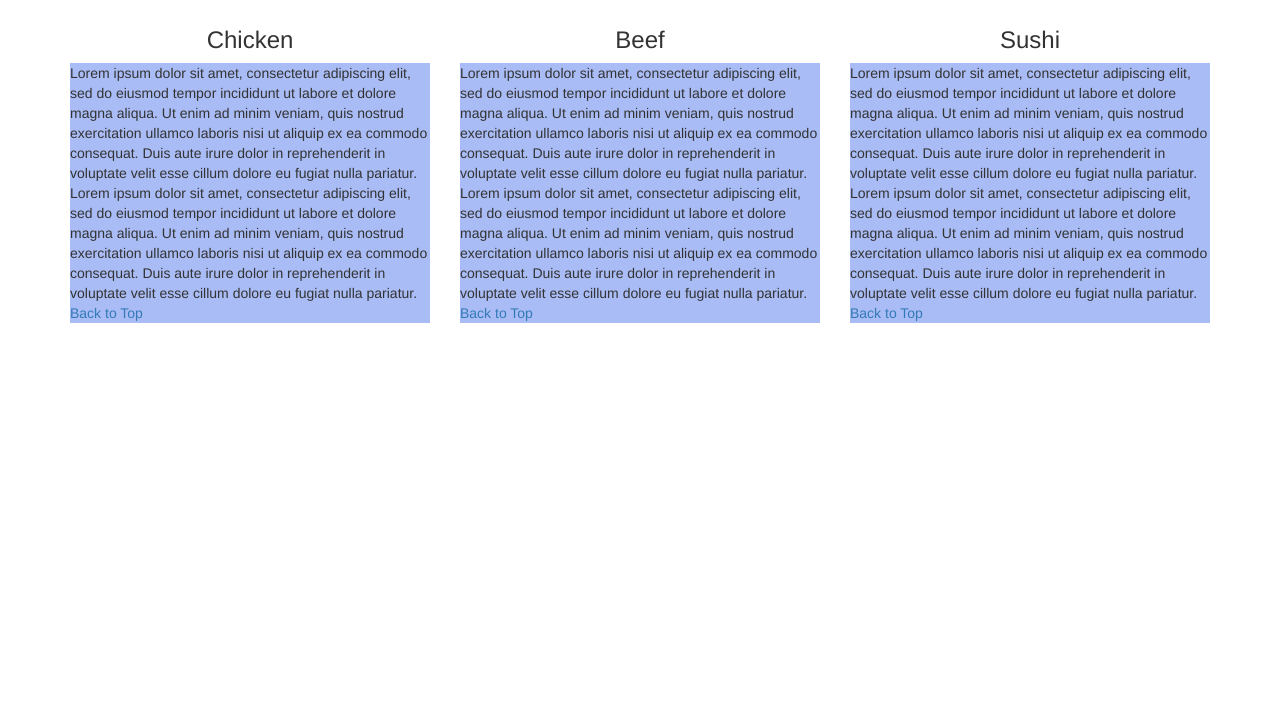
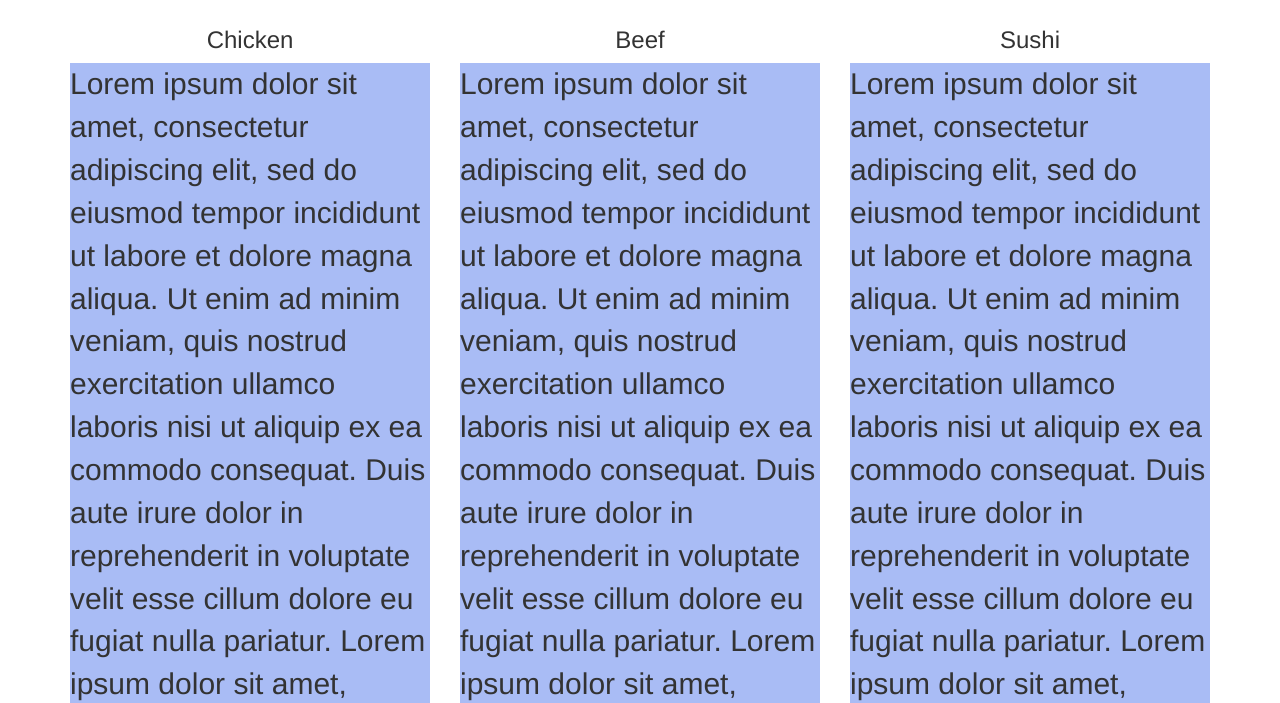
Before and after one commit to marydung/mod3_solution, a plain HTML site: page index.html in a window 1280 px wide. Shown: the part 108-811 px from the top of the page. Drawn offline with Linux system fonts and the light colour scheme.

Commit message:
larger font

```diff
--- a/css/styles.css
+++ b/css/styles.css
@@ -2,7 +2,9 @@
   font-size: 25px;
 }
 p.menu_item_description {
-	background-color: #A9BCF5
+	background-color: #A9BCF5;
+	/*line-height: 200%;*/
+	font-size: 30px;
 }
 #dropdown_menu {
 	/*background-color: #f6b319;*/
```
